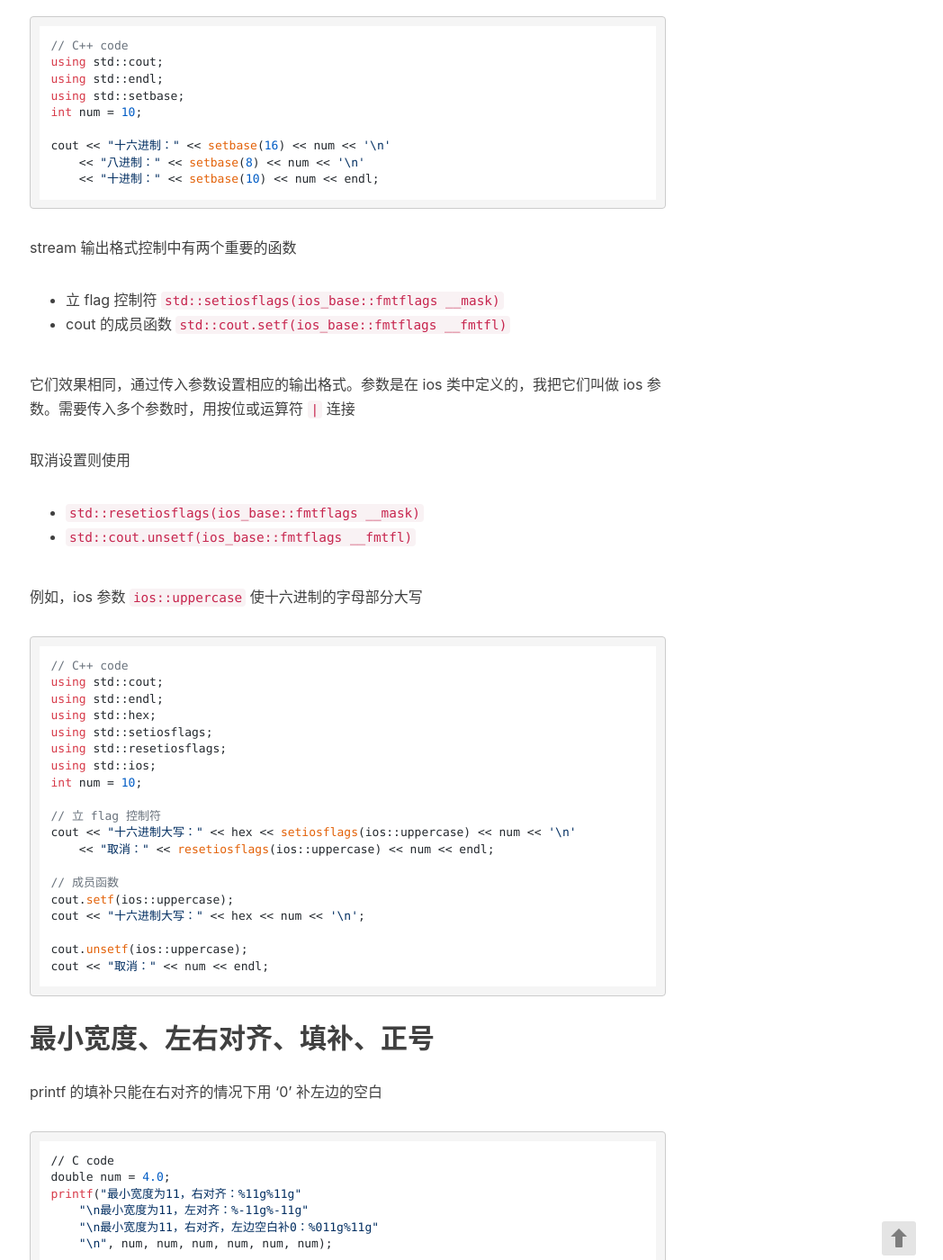
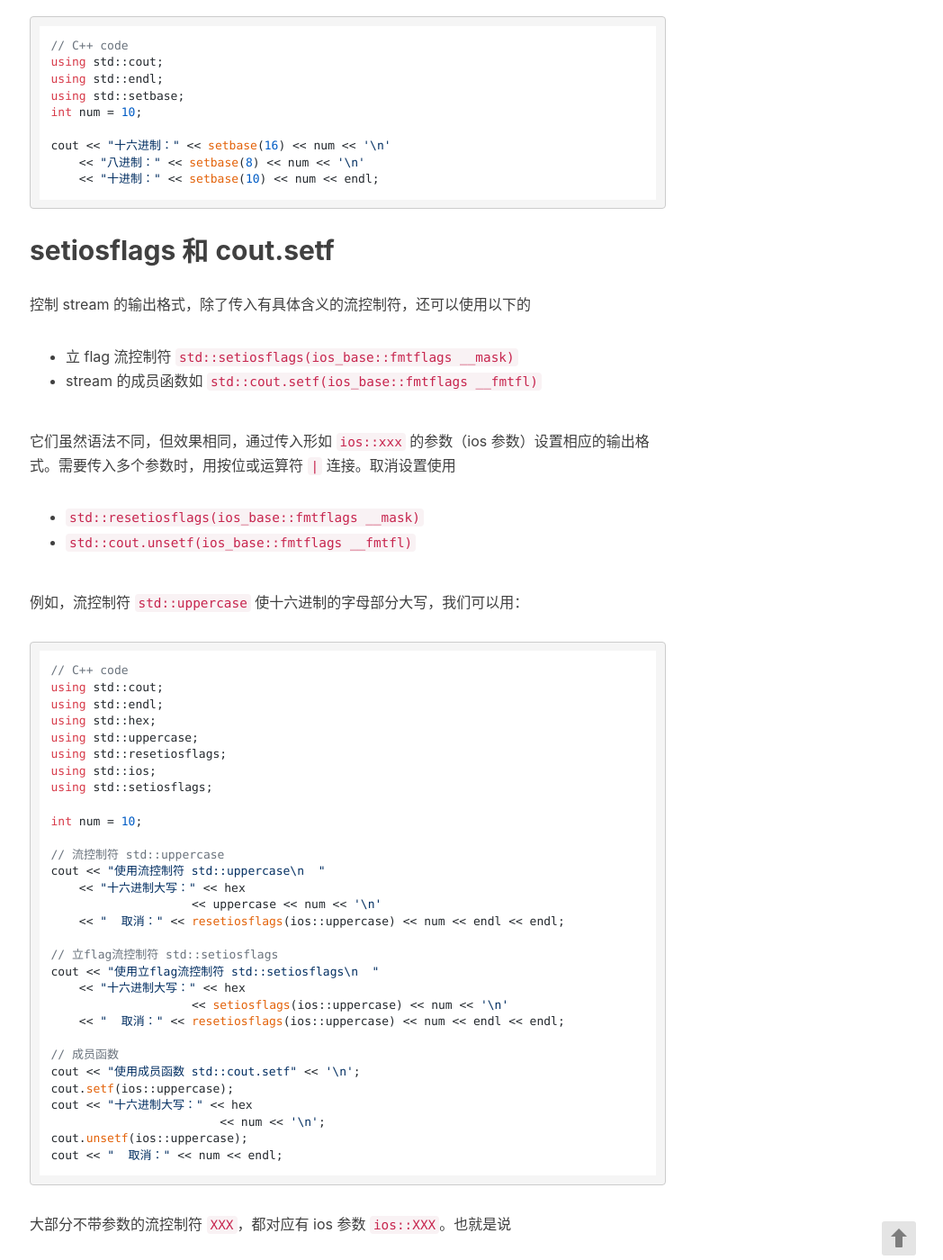
Before and after one commit to Mensu/mensu.github.io, a Jekyll site: the page built from _posts/2016-03-13-output-format-comparison-between-printf-and-stream.md, in a window 1280 px wide and 1400 px high, scrolled down 1856 px. Shown: the whole window at 90% size, without its empty margins (232-1280 px from the left). Built offline with Jekyll 4.4.1, drawn with Linux system fonts in a browser that asks for light colours; nearby versions of some CDN libraries; comment, search, counter and statistics services are not loaded; some of the changed text lies outside the part shown.

Commit message:
update an article

```diff
--- a/_posts/2016-03-13-output-format-comparison-between-printf-and-stream.md
+++ b/_posts/2016-03-13-output-format-comparison-between-printf-and-stream.md
@@ -63,52 +63,142 @@
     << "十进制：" << setbase(10) << num << endl;
 ~~~
 
-stream 输出格式控制中有两个重要的函数
+## setiosflags 和 cout.setf
 
-- 立 flag 控制符 `std::setiosflags(ios_base::fmtflags __mask)`
-- cout 的成员函数 `std::cout.setf(ios_base::fmtflags __fmtfl)`
+控制 stream 的输出格式，除了传入有具体含义的流控制符，还可以使用以下的
 
-它们效果相同，通过传入参数设置相应的输出格式。参数是在 ios 类中定义的，我把它们叫做 ios 参数。需要传入多个参数时，用按位或运算符 `|` 连接
+- 立 flag 流控制符 `std::setiosflags(ios_base::fmtflags __mask)`
+- stream 的成员函数如 `std::cout.setf(ios_base::fmtflags __fmtfl)`
 
-取消设置则使用
+它们虽然语法不同，但效果相同，通过传入形如 `ios::xxx` 的参数（ios 参数）设置相应的输出格式。需要传入多个参数时，用按位或运算符 `|` 连接。取消设置使用
 
 - `std::resetiosflags(ios_base::fmtflags __mask)`
 - `std::cout.unsetf(ios_base::fmtflags __fmtfl)`
 
-例如，ios 参数 `ios::uppercase` 使十六进制的字母部分大写
+例如，流控制符 `std::uppercase` 使十六进制的字母部分大写，我们可以用：
 
 ~~~cpp
 // C++ code
 using std::cout;
 using std::endl;
 using std::hex;
+using std::uppercase;
+using std::resetiosflags;
+using std::ios;
 using std::setiosflags;
+
+int num = 10;
+
+// 流控制符 std::uppercase
+cout << "使用流控制符 std::uppercase\n  "
+    << "十六进制大写：" << hex
+                    << uppercase << num << '\n'
+    << "  取消：" << resetiosflags(ios::uppercase) << num << endl << endl;
+
+// 立flag流控制符 std::setiosflags
+cout << "使用立flag流控制符 std::setiosflags\n  "
+    << "十六进制大写：" << hex
+                    << setiosflags(ios::uppercase) << num << '\n'
+    << "  取消：" << resetiosflags(ios::uppercase) << num << endl << endl;
+
+// 成员函数
+cout << "使用成员函数 std::cout.setf" << '\n';
+cout.setf(ios::uppercase);
+cout << "十六进制大写：" << hex
+                        << num << '\n';
+cout.unsetf(ios::uppercase);
+cout << "  取消：" << num << endl;
+~~~
+
+大部分不带参数的流控制符 `XXX`，都对应有 ios 参数 `ios::XXX`。也就是说
+
+~~~cpp
+// C++ code
+using std::cout;
+
+cout << std::XXX;
+cout << std::setiosflags(ios::XXX);
+cout.setf(ios::XXX);
+~~~
+
+主要效果相同。而在设置整数 n 进制的时候，以八进制为例，可以直接
+
+~~~cpp
+// C++ code
+using std::cout;
+using std::endl;
+using std::oct;
+int num = 10;
+
+cout << oct << num << endl;
+~~~
+
+否则，要先取消目前的进制设置。默认是十进制
+
+~~~cpp
+// C++ code
+using std::cout;
+using std::endl;
+using std::ios;
+using std::setiosflags;
+int num = 10;
+
+cout.unsetf(ios::dec);
+cout << setiosflags(ios::oct) << num << endl;
+~~~
+
+或者用两个参数的成员函数 `std::cout.setf`
+
+~~~cpp
+// C++ code
+using std::cout;
+using std::endl;
+using std::ios;
+int num = 10;
+
+cout.setf(ios::oct, ios::basefield);
+cout << num << endl;
+~~~
+
+最好养成用完格式设置后立刻恢复的习惯
+
+~~~cpp
+// C++ code
+using std::cout;
+using std::endl;
+using std::oct;
 using std::resetiosflags;
 using std::ios;
 int num = 10;
 
-// 立 flag 控制符
-cout << "十六进制大写：" << hex << setiosflags(ios::uppercase) << num << '\n'
-    << "取消：" << resetiosflags(ios::uppercase) << num << endl;
-
-// 成员函数
-cout.setf(ios::uppercase);
-cout << "十六进制大写：" << hex << num << '\n';
-
-cout.unsetf(ios::uppercase);
-cout << "取消：" << num << endl;
+cout << oct << num << endl
+    << resetiosflags(ios::oct);
 ~~~
 
-## 最小宽度、左右对齐、填补、正号
+对于不带参数的流控制符，还可以用成员函数 `std::cout.flags` 恢复
 
-printf 的填补只能在右对齐的情况下用 '0' 补左边的空白
+~~~cpp
+// C++ code
+// 设置前备份
+std::ios_base::fmtflags defaultFlags = cout.flags();
+
+/* --- 用流控制符处理格式 --- */
+cout << oct << num << endl;
+
+// 还原
+cout.flags(defaultFlags);
+~~~
+
+## 最小宽度、左右对齐、填补、符号
+
+printf 的填补只能在右对齐的情况下用 '0' 补左边的空白。因为左对齐的 `-` 会排斥 补零的 `0`
 
 ~~~c
 // C code
 double num = 4.0;
-printf("最小宽度为11，右对齐：%11g%11g"
-    "\n最小宽度为11，左对齐：%-11g%-11g"
-    "\n最小宽度为11，右对齐，左边空白补0：%011g%11g"
+printf("最小宽度为11，右对齐：%11.g%11g"
+    "\n最小宽度为11，左对齐：%-11g%-11.g"
+    "\n最小宽度为11，右对齐，左边空白补0：%011.g%11g"
     "\n", num, num, num, num, num, num);
 
 // 应用：输出时间格式 12:08:03
@@ -125,7 +215,7 @@
 - 流控制符 `std::setw(int __n)`
 - 成员函数 `std::cout.width(std::streamsize __wide)`
 
-**仅对下一个输入有效**
+**仅对下一个输入有效**，因此需要不断使用
 
 ~~~cpp
 // C++ code
@@ -153,7 +243,7 @@
     << "最小宽度为11，左对齐，右边空白补*：" << left
                                         << setfill('*') << setw(11) << num
                                         << setfill(' ') << setw(11) << num << endl
-                                        << << resetiosflags(ios::left);
+                                        << resetiosflags(ios::left);
 
 // 应用：输出时间格式 12:08:03
 int hour = 12, minute = 8, second = 3;
@@ -161,16 +251,18 @@
     << setfill('0')
     << setw(2) << hour << ':'
     << setw(2) << minute << ':'
-    << setw(2) << second << endl
-    << setfill(' ');
+    << setw(2) << second << endl;
+cout.fill(' ');
 ~~~
 
-printf 用`+`输出正号，顺序上，空格？
+printf 用 `+` 为十进制正数输出正号
+&nbsp;&nbsp;&nbsp;&nbsp;&nbsp;&nbsp;&nbsp;&nbsp;&nbsp;用 空格 将十进制数的正号换成空格
+&nbsp;&nbsp;&nbsp;&nbsp;&nbsp;&nbsp;&nbsp;&nbsp;&nbsp;用 `#` 为八进制和十六进制数输出 `0` 和 `0x`
 
-- 正号+
-- 补零0 / 左对齐-
+- 一类：进制号 `#` | 十进制正号 `+` > 十进制空格 ` `
+- 二类：左对齐 `-` > 补零 `0`
 
-自由组合
+一类和二类自由组合
 
 ~~~c
 // C code
@@ -178,24 +270,25 @@
 int a = 2, b = 3, c = -6;
 printf("平面上某直线的一般方程：%dx%+dy%+d=0"
     "\n正号 补0 最小宽度：%+07d%0+7d"
-    "\n正号 左对齐 最小宽度：%+-7d%-+7d%d"
+    "\n左对齐 进制号 最小宽度：%#-7x%-#7x%d"
     "\n", a, b ,c, 1, 2, 3, 4, 5);
 ~~~
 
-stream 使用 ios 参数 `ios::showpos`
+stream 用 流操作符 `showpos` 为十进制正数输出正号
+&nbsp;&nbsp;&nbsp;&nbsp;&nbsp;&nbsp;&nbsp;&nbsp;&nbsp;&nbsp;&nbsp;&nbsp;用 流操作符 `showbase` 为八进制和十六进制数输出 `0` 和 `0x`
 
 ~~~cpp
 // C++ code
 // 应用：避免输出 “+-6”
 using std::cout;
 using std::endl;
-using std::setiosflags;
+using std::showpos;
 using std::resetiosflags;
 using std::ios;
 int a = 2, b = 3, c = -6;
 cout << "平面上某直线的一般方程："
     << a << 'x'
-    << setiosflags(ios::showpos)
+    << showpos
     << b << 'y' << c << "=0" << endl
     << resetiosflags(ios::showpos);
 ~~~
@@ -209,14 +302,19 @@
 double small = 0.003406000400001;
 double big = 42.213;
 
-// 7位有效数字，去掉多余的0，输出普通计数法和科学计数法中较短的
-printf("7位有效数字，去掉多余的0：small = %.7g, big = %.7g", small, big);
+// 7位有效数字，去掉多余的0，输出普通计数法和科学计数法中较短的，大写G决定指数符号大写
+printf("7位有效数字，去掉多余的0：\n  "
+        "small = %.7g, big = %.7g"
+        "\n", small, big);
 
 // 普通计数法
-printf("\n普通计数法，小数点后7位（包括多余的0）：small = %.7f, big = %.7f", small, big);
+printf("\n普通计数法，小数点后7位（包括多余的0）：\n  "
+        "small = %.7f, big = %.7f"
+        "\n", small, big);
 
 // 科学计数法，大写E决定指数符号大写
-printf("\n科学计数法，小数点后7位（包括多余的0）：small = %.7e, big = %.7E"
+printf("\n科学计数法，小数点后7位（包括多余的0）：\n  "
+        "small = %.7e, big = %.7E"
         "\n", small, big);
 
 // 动态控制最小宽度、精度
@@ -225,16 +323,26 @@
         "\n", leastWide, precision, small);
 ~~~
 
-stream：
+stream 则较为灵活
 
 ~~~cpp
 // C++ code
 using std::cout;
 using std::endl;
 using std::setprecision;
+using std::showpoint;
+using std::resetiosflags;
+using std::ios;
+using std::fixed;
+using std::scientific;
+using std::uppercase;
+using std::left;
+using std::setw;
+using std::showpos;
 
 double small = 0.003406000400001;
 double big = 42.213;
+std::ios_base::fmtflags defaultFlags = cout.flags();
 
 // 有效数字，去掉多余的0（默认），输出普通计数法和科学计数法中较短的
 cout << "7位有效数字，去掉多余的0：\n  "
@@ -269,14 +371,10 @@
     << resetiosflags(ios::scientific|ios::uppercase) << setprecision(6);
 
 // 动态控制最小宽度、精度
-using std::left;
-using std::setw;
-using std::showpos;
 int leastWide = 10, precision = 7;
 cout << "动态控制最小宽度、精度："
     << showpos << left << fixed
     << setprecision(precision) << setw(leastWide)
-    << small << endl
-    << resetiosflags(ios::showpos|ios::left|ios::fixed) << setprecision(6);
-
+    << small << endl;
+cout.flags(defaultFlags), cout.precision(6);
 ~~~
```
Also changed, not shown: other parts of _posts/2016-03-13-output-format-comparison-between-printf-and-stream.md (+3 -9 lines).
